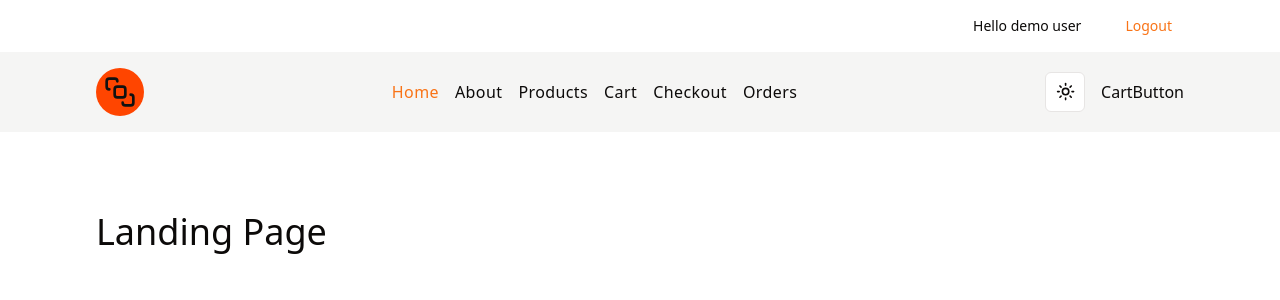
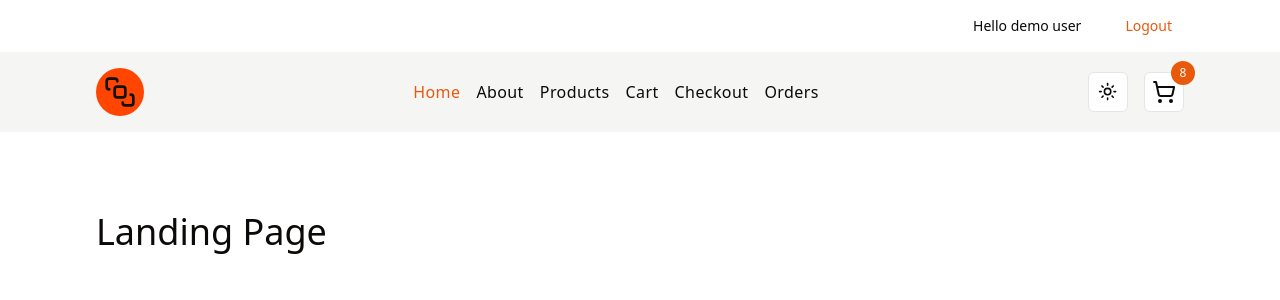
Before and after one commit to Nimira43/Wavy-Text-Animation, a React (Vite) app: page / in a window 1280 px wide. Shown: the top 300 px of the page. Built offline with nearby package versions, Linux system fonts and the light colour scheme.

Commit message:
Cart button completed.

```diff
--- a/src/components/CartButton.tsx
+++ b/src/components/CartButton.tsx
@@ -1,8 +1,23 @@
+import { Button } from "./ui/button"
+import { ShoppingCart } from "lucide-react"
+import { Link } from 'react-router-dom'
+
 function CartButton() {
+  const numItemsInCart = 8
   return (
-    <div>
-      CartButton
-    </div>
+    <Button
+      asChild
+      variant='outline'
+      size='icon'
+      className='flex justify-center items-center relative'
+    >
+      <Link to='/cart'>
+        <ShoppingCart />
+        <span className='absolute -top-3 -right-3 bg-primary text-white rounded-full h-6 w-6 flex items-center justify-center text-xs'>
+          {numItemsInCart}
+        </span>
+      </Link>
+    </Button>
   )
 }
 
--- a/src/components/Navbar.tsx
+++ b/src/components/Navbar.tsx
@@ -3,7 +3,7 @@ import { CartButton, LinksDropdown, Logo, ModeToggle, NavLinks } from "."
 
 function Navbar() {
   return (
-    <nav className='bg-muted py-4'>
+    <nav className='bg-muted py-4 weight-bold'>
         <div className="align-element flex justify-between items-center ">
           <Logo />
           <LinksDropdown />
--- a/src/index.css
+++ b/src/index.css
@@ -10,7 +10,10 @@
     --card-foreground: 20 14.3% 4.1%;
     --popover: 0 0% 100%;
     --popover-foreground: 20 14.3% 4.1%;
-    --primary: 24.6 95% 53.1%;
+
+    /* --primary: 24.6 95% 53.1%; */
+    --primary: 21 90% 48%;
+
     --primary-foreground: 60 9.1% 97.8%;
     --secondary: 60 4.8% 95.9%;
     --secondary-foreground: 24 9.8% 10%;
@@ -33,7 +36,10 @@
     --card-foreground: 60 9.1% 97.8%;
     --popover: 20 14.3% 4.1%;
     --popover-foreground: 60 9.1% 97.8%;
-    --primary: 20.5 90.2% 48.2%;
+
+    /* --primary: 20.5 90.2% 48.2%; */
+    --primary: 21 90% 48%;
+
     --primary-foreground: 60 9.1% 97.8%;
     --secondary: 12 6.5% 15.1%;
     --secondary-foreground: 60 9.1% 97.8%;
```
